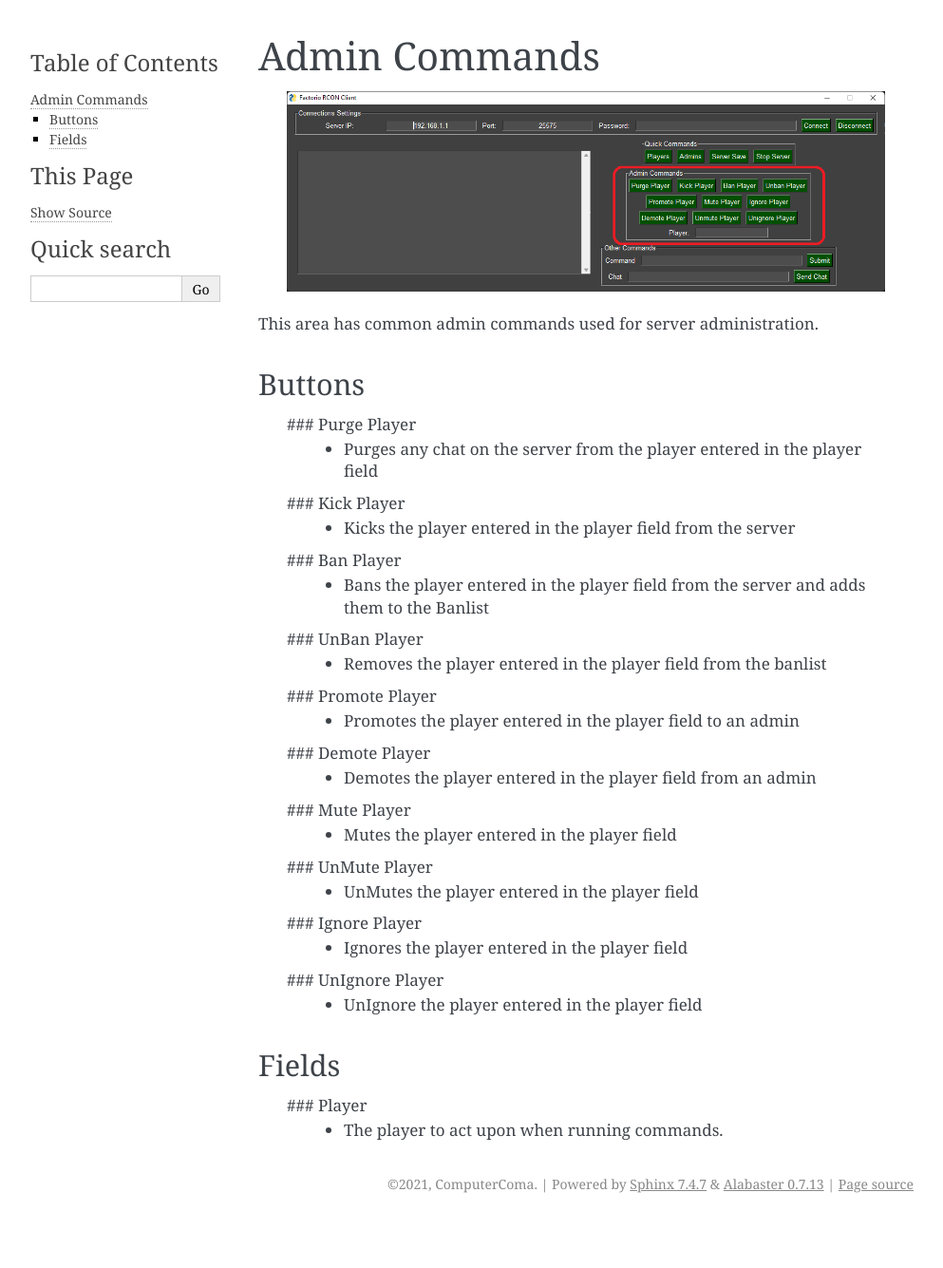
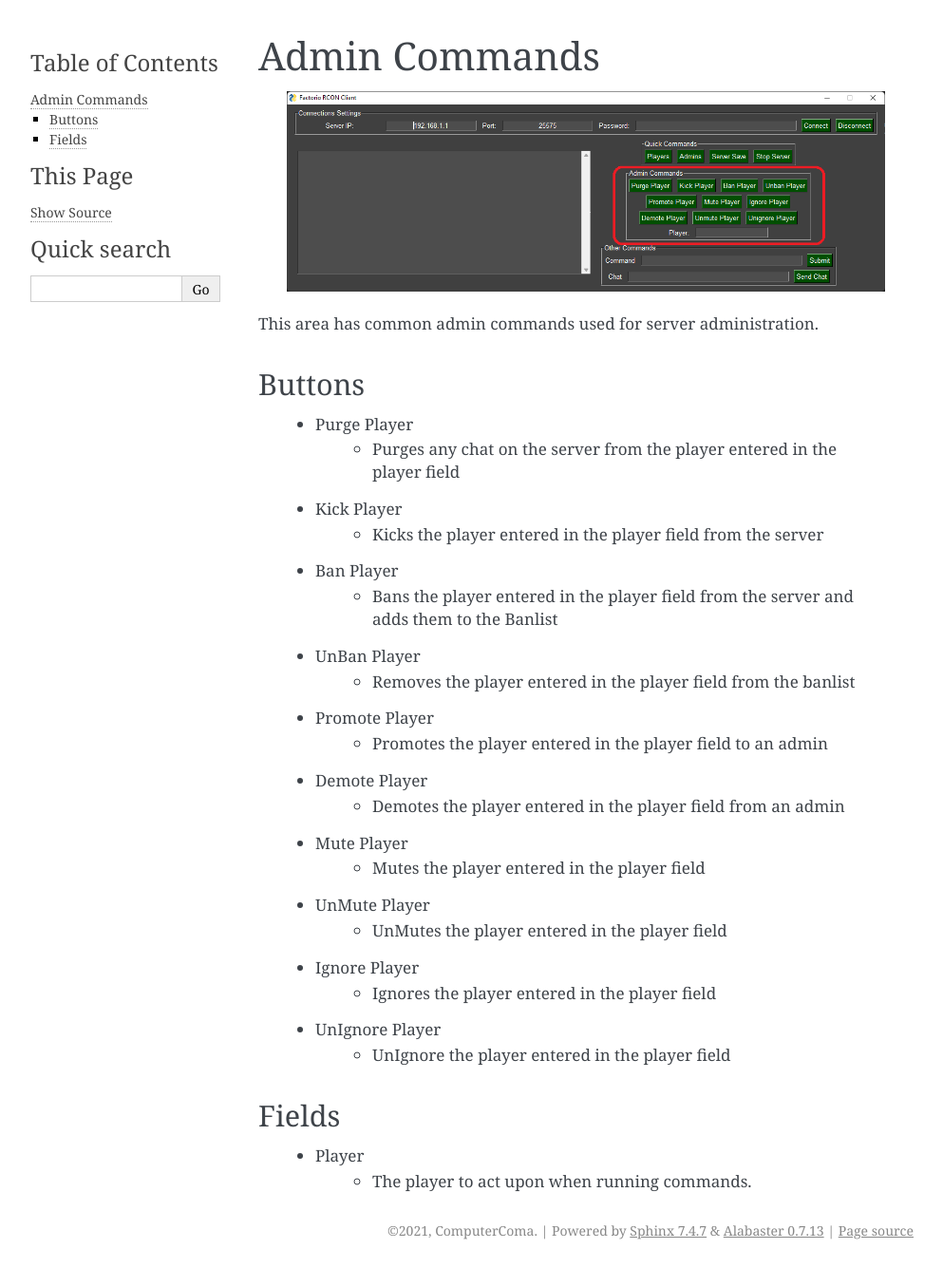
Before and after one commit to ComputerComa/Facotorio-rcon-gui, a Sphinx documentation site: the page built from docs/admin_commands.rst, in a window 1280 px wide. Shown: the whole page at 95% size, without its empty margins (148-1141 px from the left). Built offline with Sphinx 7.4.7, drawn with Linux system fonts in a browser that asks for light colours; before the commit the page ends 1286 px from its top, so only the background shows below that.

```diff
--- a/docs/admin_commands.rst
+++ b/docs/admin_commands.rst
@@ -8,31 +8,31 @@ This area has common admin commands used for server administration.
 Buttons
 -------
 
-    ### Purge Player
+    - Purge Player
         - Purges any chat on the server from the player entered in the player field
 
-    ### Kick Player
+    - Kick Player
         - Kicks the player entered in the player field from the server
-    ### Ban Player
+    - Ban Player
         - Bans the player entered in the player field from the server and adds them to the Banlist
-    ### UnBan Player
+    - UnBan Player
         - Removes the player entered in the player field from the banlist
-    ### Promote Player
+    - Promote Player
         - Promotes the player entered in the player field to an admin
-    ### Demote Player
+    - Demote Player
         - Demotes the player entered in the player field from an admin
-    ### Mute Player
+    - Mute Player
         - Mutes the player entered in the player field
-    ### UnMute Player
+    - UnMute Player
         - UnMutes the player entered in the player field
-    ### Ignore Player
+    - Ignore Player
         - Ignores the player entered in the player field
-    ### UnIgnore Player
+    - UnIgnore Player
         - UnIgnore the player entered in the player field
 
 
 Fields
 ------
 
-    ### Player
+    - Player
         - The player to act upon when running commands.
```
